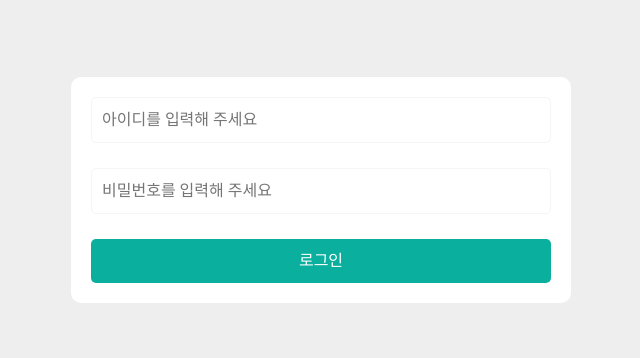
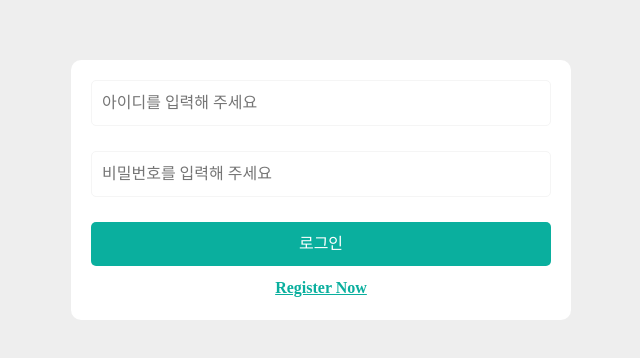
Before and after one commit to ag502/authorization-system, a React (Create React App) app in the folder frontend/: page / in a window 1280 px wide. Shown: the part 210-568 px from the top of the page, without its empty margins (319-959 px from the left). Built offline with nearby package versions, Linux system fonts and the light colour scheme; the HTML template or start-up script is replaced by a standard one.

Commit message:
Add : register link

```diff
--- a/frontend/src/App.js
+++ b/frontend/src/App.js
@@ -10,6 +10,7 @@ function App() {
       <Router>
         <Routes>
           <Route path='/' element={<Login />} />
+          <Route path='/register' element={<div>test</div>} />
         </Routes>
       </Router>
     </>
--- a/frontend/src/pages/Login.js
+++ b/frontend/src/pages/Login.js
@@ -1,3 +1,4 @@
+import { Link } from "react-router-dom";
 import styled from "styled-components";
 
 import AuthForm from "../layout/auth-form";
@@ -64,6 +65,9 @@ function Login() {
       <Button fontColor='#ffffff' fullWidth>
         로그인
       </Button>
+      <RegisterLinkContainer>
+        <RegisterLink to='/register'>Register Now</RegisterLink>
+      </RegisterLinkContainer>
     </AuthForm>
   );
 }
@@ -76,4 +80,16 @@ const LoginInput = styled(Input)`
   margin-bottom: 10px;
 `;
 
+const RegisterLinkContainer = styled.div`
+  text-align: center;
+  && {
+    margin: 10px 0px 0px;
+  }
+`;
+
+const RegisterLink = styled(Link)`
+  color: #0aaf9e;
+  font-weight: bold;
+`;
+
 export default Login;
```
